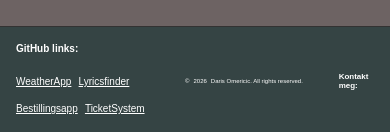
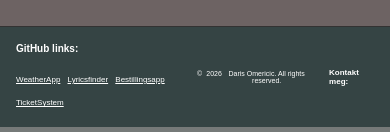
Before and after one commit to darisomericic/Portfolio_2026, a plain HTML site: page index.html in a window 390 px wide. Shown: the part 3679-3811 px from the top of the page. Drawn offline with Linux system fonts and the light colour scheme.

Commit message:
minor push (again)

```diff
--- a/style.css
+++ b/style.css
@@ -567,9 +567,17 @@ img {
 
 
 @media (max-width: 450px) {
+
+      .footer-left h3 {
+          font-size: clamp(5px, 10px, 20px) ;
+      }
+
+    .footer-left a {
+        font-size: clamp(5px, 8px, 20px) ;
+    }
     .footer-center {
-        font-size: clamp(5px, 6px, 20px);
-        width: 60%;
+        font-size: clamp(5px, 7px, 20px);
+
     }
 
     .footer-right h3 {
```
